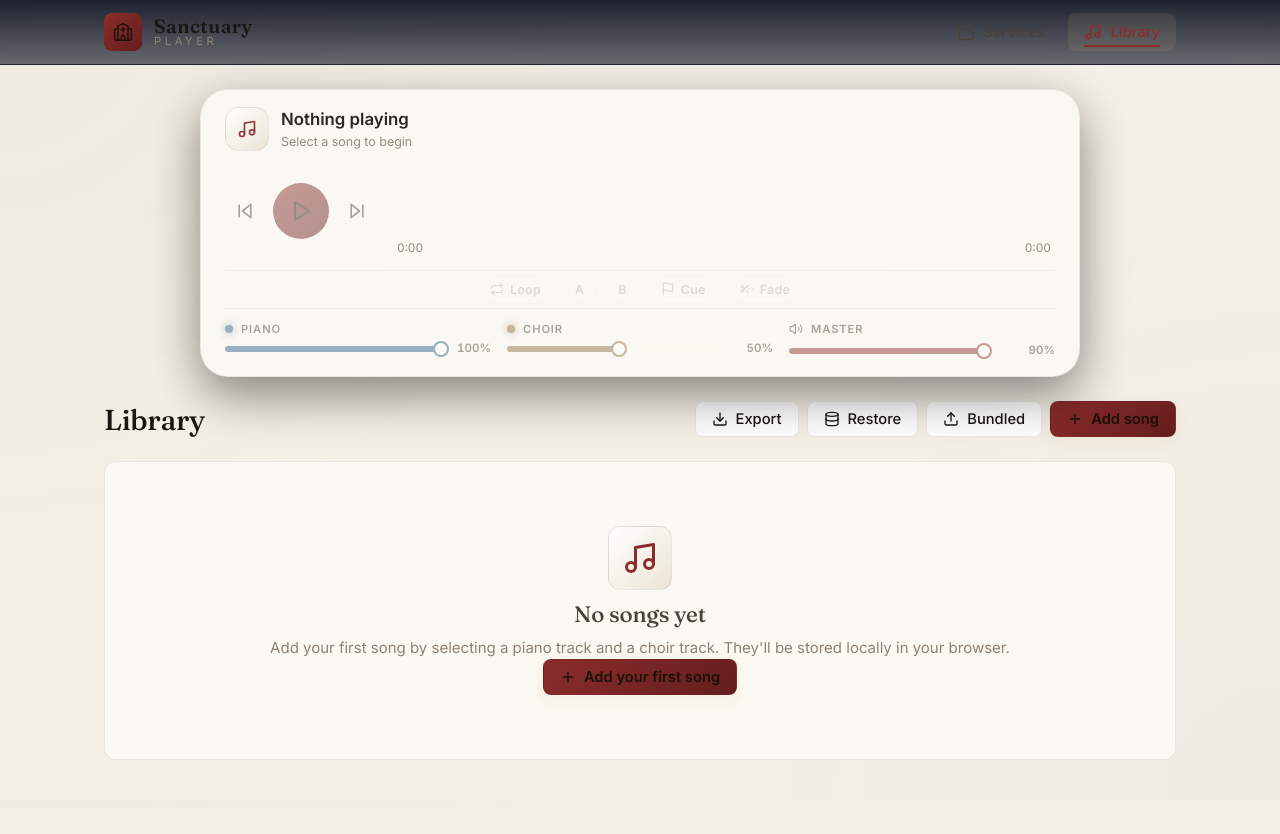
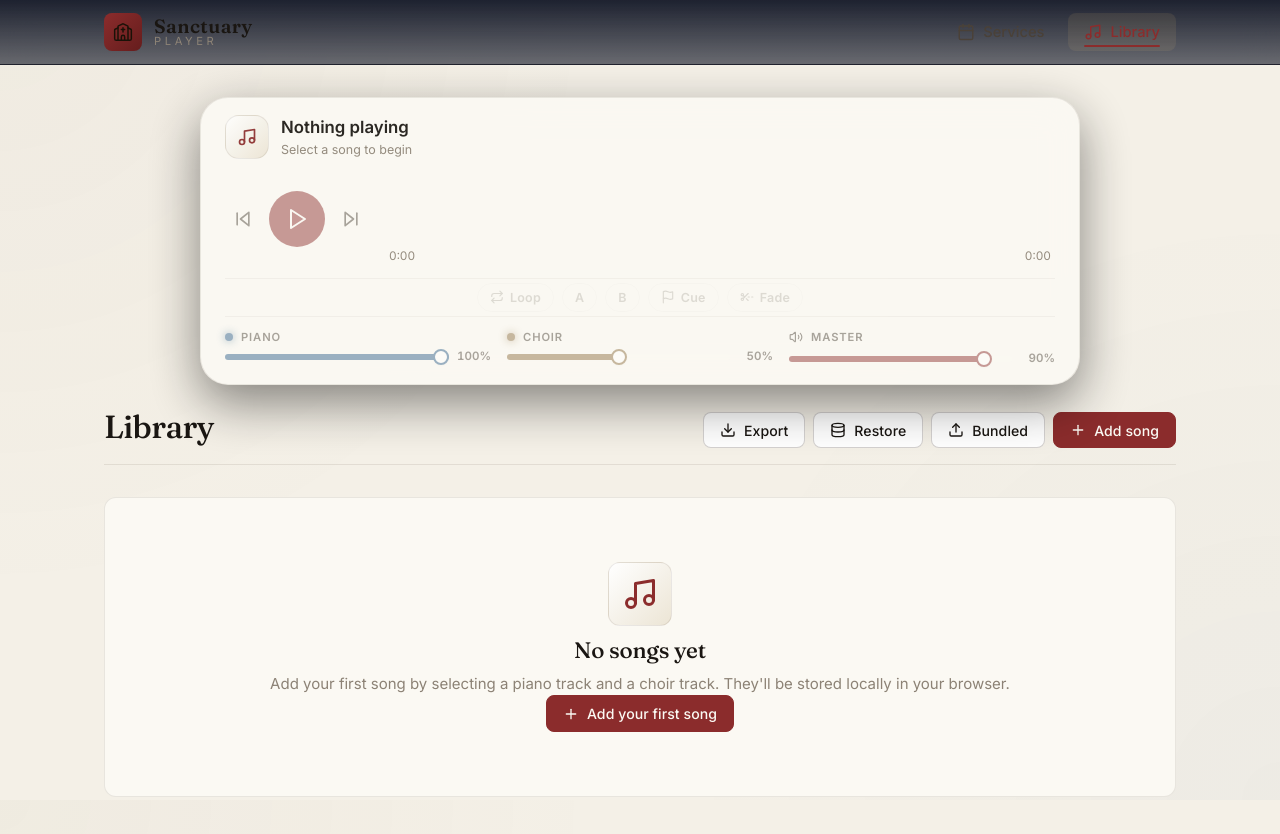
Before and after one commit to Moses2917/sancuary-player, a Vue app: page /library in a window 1280 px wide. Shown: the top 834 px of the page. Before the commit the page ends 808 px from the top, so only its background shows below. Built offline with nearby package versions, Linux system fonts and the light colour scheme.

Commit message:
Rebuild utility classes as flat ink-on-paper components

```diff
--- a/src/assets/main.css
+++ b/src/assets/main.css
@@ -6,83 +6,88 @@
   width: 100%;
   max-width: var(--content-max);
   margin: 0 auto;
-  padding: var(--sp-5) var(--sp-5) var(--sp-7);
+  padding: var(--sp-6) var(--sp-5) var(--sp-8);
 }
 
-/* Shared utility primitives */
+/* Shared utility primitives
+   Surfaces are solid (no glass), with a single hairline border and a
+   very faint shadow. The whole aesthetic hangs on this restraint. */
 .surface {
   background: var(--c-surface);
   border: 1px solid var(--c-border);
   border-radius: var(--r-lg);
-  backdrop-filter: blur(14px);
-  -webkit-backdrop-filter: blur(14px);
   transition:
     border-color var(--dur) var(--ease),
-    box-shadow var(--dur) var(--ease),
-    transform var(--dur) var(--ease-out);
+    box-shadow var(--dur) var(--ease);
 }
 
+/* Buttons — flat, ink-on-paper, never bubbly */
 .btn {
   display: inline-flex;
   align-items: center;
   justify-content: center;
   gap: var(--sp-2);
-  padding: var(--sp-2) var(--sp-4);
+  padding: 0.55rem 1rem;
   border-radius: var(--r-md);
-  border: 1px solid var(--c-border);
+  border: 1px solid var(--c-border-strong);
   background: var(--c-surface-raised);
   color: var(--c-text);
-  font-size: 0.92rem;
+  font-size: 0.88rem;
   font-weight: 500;
+  letter-spacing: 0.005em;
   transition:
     background var(--dur-fast) var(--ease),
     border-color var(--dur-fast) var(--ease),
-    color var(--dur-fast) var(--ease),
-    transform var(--dur-fast) var(--ease-out),
-    box-shadow var(--dur-fast) var(--ease);
+    color var(--dur-fast) var(--ease);
 }
 .btn:hover {
-  border-color: var(--c-border-strong);
   background: var(--c-bg-3);
-  transform: translateY(-1px);
+  border-color: var(--c-text-muted);
 }
 .btn:active {
-  transform: translateY(1px) scale(0.985);
-  box-shadow: inset 0 2px 6px rgba(0, 0, 0, 0.35);
+  background: var(--c-bg-3);
 }
 .btn:disabled {
-  opacity: 0.5;
+  opacity: 0.4;
   cursor: not-allowed;
-  transform: none;
 }
 .btn--primary {
-  background: linear-gradient(135deg, var(--c-accent), var(--c-accent-deep));
-  border-color: transparent;
-  color: #1a1208;
-  font-weight: 600;
-  box-shadow: 0 4px 16px rgba(227, 184, 115, 0.18);
+  background: var(--c-accent);
+  border-color: var(--c-accent);
+  color: #fbf9f3;
+  font-weight: 500;
 }
 .btn--primary:hover {
-  background: linear-gradient(135deg, var(--c-accent-soft), var(--c-accent));
-  box-shadow: 0 6px 22px rgba(227, 184, 115, 0.28);
+  background: var(--c-accent-deep);
+  border-color: var(--c-accent-deep);
+  color: #fbf9f3;
 }
 .btn--ghost {
   background: transparent;
+  border-color: transparent;
+  color: var(--c-text-soft);
+}
+.btn--ghost:hover {
+  background: var(--c-bg-3);
+  color: var(--c-text);
 }
 .btn--danger {
   color: var(--c-danger);
+  border-color: rgba(162, 59, 46, 0.3);
 }
 .btn--danger:hover {
-  background: rgba(229, 118, 111, 0.12);
-  border-color: rgba(229, 118, 111, 0.4);
+  background: rgba(162, 59, 46, 0.08);
+  border-color: var(--c-danger);
+  color: var(--c-danger);
 }
 
+/* Icon buttons — solid circle, no glow */
 .icon-btn {
   display: inline-flex;
   align-items: center;
   justify-content: center;
-  width: 40px;
-  height: 40px;
+  width: 36px;
+  height: 36px;
   border-radius: var(--r-pill);
   border: 1px solid transparent;
   background: transparent;
@@ -90,59 +95,59 @@
   transition:
     background var(--dur-fast) var(--ease),
     color var(--dur-fast) var(--ease),
-    transform var(--dur-fast) var(--ease-spring),
-    box-shadow var(--dur-fast) var(--ease);
+    border-color var(--dur-fast) var(--ease);
 }
 .icon-btn:hover {
   background: var(--c-bg-3);
   color: var(--c-text);
-  transform: scale(1.06);
 }
 .icon-btn:active {
-  transform: scale(0.92);
+  background: var(--c-bg-3);
 }
 .icon-btn:disabled {
-  opacity: 0.35;
+  opacity: 0.3;
   cursor: not-allowed;
-  transform: none;
 }
 .icon-btn--lg {
-  width: 56px;
-  height: 56px;
+  width: 48px;
+  height: 48px;
 }
 .icon-btn--primary {
-  background: linear-gradient(135deg, var(--c-accent), var(--c-accent-deep));
-  color: #1a1208;
-  box-shadow: var(--sh-glow);
+  background: var(--c-accent);
+  color: #fbf9f3;
 }
 .icon-btn--primary:hover {
-  color: #1a1208;
-  background: linear-gradient(135deg, var(--c-accent-soft), var(--c-accent));
-  box-shadow: 0 0 36px var(--c-accent-glow);
-}
-.icon-btn--primary:active {
-  transform: scale(0.94);
+  background: var(--c-accent-deep);
+  color: #fbf9f3;
 }
 .icon-btn--active {
   color: var(--c-accent);
 }
+.icon-btn--danger {
+  color: var(--c-text-muted);
+}
+.icon-btn--danger:hover {
+  background: rgba(162, 59, 46, 0.08);
+  color: var(--c-danger);
+}
 
+/* Form fields — minimal underlined-ish blocks */
 .field {
   display: flex;
   flex-direction: column;
   gap: var(--sp-2);
 }
 .field__label {
-  font-size: 0.8rem;
+  font-size: 0.7rem;
   font-weight: 600;
-  letter-spacing: 0.06em;
+  letter-spacing: 0.1em;
   text-transform: uppercase;
   color: var(--c-text-muted);
 }
 .input {
   width: 100%;
-  padding: var(--sp-3) var(--sp-4);
-  background: var(--c-bg-1);
+  padding: 0.6rem 0.85rem;
+  background: var(--c-bg-2);
   border: 1px solid var(--c-border);
   border-radius: var(--r-md);
   color: var(--c-text);
@@ -159,15 +164,19 @@
   box-shadow: 0 0 0 3px var(--c-accent-glow);
 }
 
+/* Section titles — editorial */
 .section-title {
   display: flex;
-  align-items: center;
-  gap: var(--sp-3);
-  margin-bottom: var(--sp-5);
+  align-items: baseline;
+  gap: var(--sp-4);
+  margin-bottom: var(--sp-6);
+  padding-bottom: var(--sp-4);
+  border-bottom: 1px solid var(--c-border);
 }
 .section-title h1,
 .section-title h2 {
-  font-size: 1.8rem;
+  font-size: 2rem;
+  letter-spacing: -0.02em;
 }
 .section-title__actions {
   margin-left: auto;
@@ -185,7 +194,8 @@
   color: var(--c-text-muted);
 }
 .empty h3 {
-  color: var(--c-text-soft);
+  color: var(--c-text);
   margin-bottom: var(--sp-2);
   font-size: 1.4rem;
+  font-weight: 500;
 }
```
